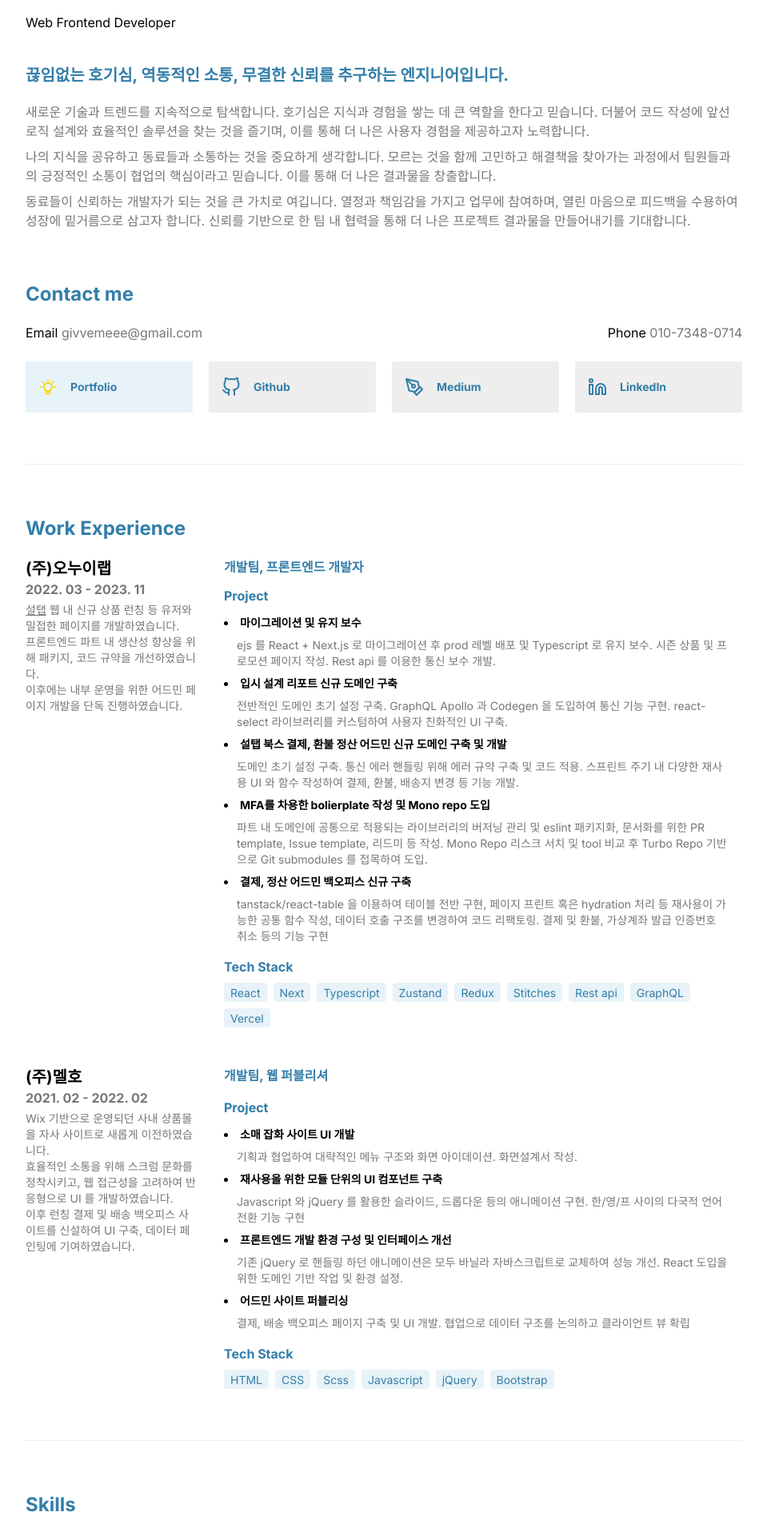
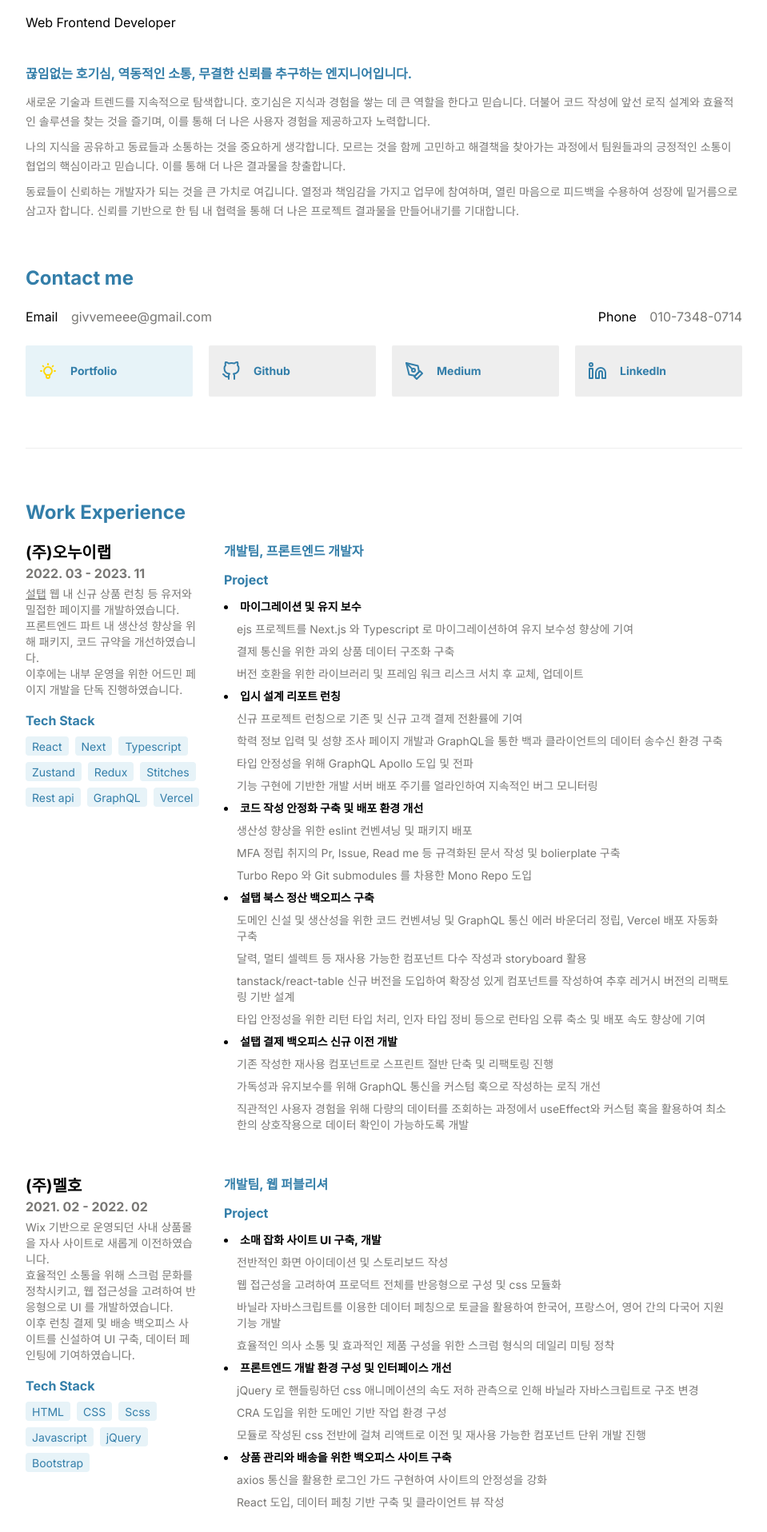
Before and after one commit to givvemee/vivi.page, a Next.js app: page /resume in a window 1280 px wide. Shown: the part 144-2060 px from the top of the page at 80% size, without its empty margins (160-1119 px from the left). Built offline with nearby package versions, Linux system fonts and the light colour scheme.

Commit message:
[feat]이력서 업데이트 v2.1

```diff
--- a/app/resume/list.ts
+++ b/app/resume/list.ts
@@ -2,29 +2,103 @@ export const OnuiiProject = [
   {
     id: 1,
     name: '마이그레이션 및 유지 보수',
-    desc: 'ejs 를 React + Next.js 로 마이그레이션 후 prod 레벨 배포 및 Typescript 로 유지 보수. 시즌 상품 및 프로모션 페이지 작성. Rest api 를 이용한 통신 보수 개발.',
+    desc: [
+      {
+        id: 1,
+        text: 'ejs 프로젝트를 Next.js 와 Typescript 로 마이그레이션하여 유지 보수성 향상에 기여',
+      },
+      {
+        id: 2,
+        text: '결제 통신을 위한 과외 상품 데이터 구조화 구축',
+      },
+      {
+        id: 3,
+        text: '버전 호환을 위한 라이브러리 및 프레임 워크 리스크 서치 후 교체, 업데이트',
+      },
+    ],
   },
   {
     id: 2,
-    name: '입시 설계 리포트 신규 도메인 구축',
-    desc: '전반적인 도메인 초기 설정 구축. GraphQL Apollo 과 Codegen 을 도입하여 통신 기능 구현. react-select 라이브러리를 커스텀하여 사용자 친화적인 UI 구축.',
+    name: '입시 설계 리포트 런칭',
+    desc: [
+      {
+        id: 1,
+        text: '신규 프로젝트 런칭으로 기존 및 신규 고객 결제 전환률에 기여',
+      },
+      {
+        id: 3,
+        text: '학력 정보 입력 및 성향 조사 페이지 개발과 GraphQL을 통한 백과 클라이언트의 데이터 송수신 환경 구축',
+      },
+      {
+        id: 2,
+        text: '타입 안정성을 위해 GraphQL Apollo 도입 및 전파',
+      },
+      {
+        id: 4,
+        text: '기능 구현에 기반한 개발 서버 배포 주기를 얼라인하여 지속적인 버그 모니터링',
+      },
+    ],
   },
   {
     id: 3,
-    name: '설탭 북스 결제, 환불 정산 어드민 신규 도메인 구축 및 개발',
-    desc: '도메인 초기 설정 구축. 통신 에러 핸들링 위해 에러 규약 구축 및 코드 적용. 스프린트 주기 내 다양한 재사용 UI 와 함수 작성하여 결제, 환불, 배송지 변경 등 기능 개발.',
+    name: '코드 작성 안정화 구축 및 배포 환경 개선',
+    desc: [
+      {
+        id: 1,
+        text: '생산성 향상을 위한 eslint 컨벤셔닝 및 패키지 배포 ',
+      },
+      {
+        id: 2,
+        text: 'MFA 정립 취지의 Pr, Issue, Read me 등 규격화된 문서 작성 및 bolierplate 구축',
+      },
+      {
+        id: 3,
+        text: 'Turbo Repo 와 Git submodules 를 차용한 Mono Repo 도입',
+      },
+    ],
   },
   {
     id: 4,
-    name: 'MFA를 차용한 bolierplate 작성 및 Mono repo 도입',
-    desc: '파트 내 도메인에 공통으로 적용되는 라이브러리의 버저닝 관리 및 eslint 패키지화, 문서화를 위한 PR template, Issue template, 리드미 등 작성. Mono Repo 리스크 서치 및 tool 비교 후 Turbo Repo 기반으로 Git submodules 를 접목하여 도입.',
+    name: '설탭 북스 정산 백오피스 구축',
+    desc: [
+      {
+        id: 1,
+        text: '도메인 신설 및 생산성을 위한 코드 컨벤셔닝 및 GraphQL 통신 에러 바운더리 정립, Vercel 배포 자동화 구축',
+      },
+      {
+        id: 2,
+        text: '달력, 멀티 셀렉트 등 재사용 가능한 컴포넌트 다수 작성과 storyboard 활용',
+      },
+      {
+        id: 3,
+        text: 'tanstack/react-table 신규 버전을 도입하여 확장성 있게 컴포넌트를 작성하여 추후 레거시 버전의 리팩토링 기반 설계',
+      },
+      {
+        id: 4,
+        text: '타입 안정성을 위한 리턴 타입 처리, 인자 타입 정비 등으로 런타임 오류 축소 및 배포 속도 향상에 기여',
+      },
+    ],
   },
   {
     id: 5,
-    name: '결제, 정산 어드민 백오피스 신규 구축',
-    desc: 'tanstack/react-table 을 이용하여 테이블 전반 구현, 페이지 프린트 혹은 hydration 처리 등 재사용이 가능한 공통 함수 작성, 데이터 호출 구조를 변경하여 코드 리팩토링. 결제 및 환불, 가상계좌 발급 인증번호 취소 등의 기능 구현',
+    name: '설탭 결제 백오피스 신규 이전 개발',
+    desc: [
+      {
+        id: 1,
+        text: '기존 작성한 재사용 컴포넌트로 스프린트 절반 단축 및 리팩토링 진행',
+      },
+      {
+        id: 2,
+        text: '가독성과 유지보수를 위해 GraphQL 통신을 커스텀 훅으로 작성하는 로직 개선',
+      },
+      {
+        id: 3,
+        text: '직관적인 사용자 경험을 위해 다량의 데이터를 조회하는 과정에서  useEffect와 커스텀 훅을 활용하여 최소한의 상호작용으로 데이터 확인이 가능하도록 개발',
+      },
+    ],
   },
 ];
+
 export const OnuiiStack = [
   'React',
   'Next',
@@ -40,23 +114,58 @@ export const OnuiiStack = [
 export const MelhoProject = [
   {
     id: 1,
-    name: '소매 잡화 사이트 UI 개발',
-    desc: '기획과 협업하여 대략적인 메뉴 구조와 화면 아이데이션. 화면설계서 작성.',
+    name: '소매 잡화 사이트 UI 구축, 개발',
+    desc: [
+      {
+        id: 1,
+        text: '전반적인 화면 아이데이션 및 스토리보드 작성',
+      },
+      {
+        id: 2,
+        text: '웹 접근성을 고려하여 프로덕트 전체를 반응형으로 구성 및 css 모듈화',
+      },
+      {
+        id: 3,
+        text: '바닐라 자바스크립트를 이용한 데이터 페칭으로 토글을 활용하여 한국어, 프랑스어, 영어 간의 다국어 지원 기능 개발',
+      },
+      {
+        id: 4,
+        text: '효율적인 의사 소통 및 효과적인 제품 구성을 위한 스크럼 형식의 데일리 미팅 정착',
+      },
+    ],
   },
   {
     id: 2,
-    name: '재사용을 위한 모듈 단위의 UI 컴포넌트 구축',
-    desc: 'Javascript 와 jQuery 를 활용한 슬라이드, 드롭다운 등의 애니메이션 구현. 한/영/프 사이의 다국적 언어 전환 기능 구현',
+    name: '프론트엔드 개발 환경 구성 및 인터페이스 개선',
+    desc: [
+      {
+        id: 1,
+        text: 'jQuery 로 핸들링하던 css 애니메이션의 속도 저하 관측으로 인해 바닐라 자바스크립트로 구조 변경',
+      },
+      {
+        id: 2,
+        text: 'CRA 도입을 위한 도메인 기반 작업 환경 구성',
+      },
+      {
+        id: 3,
+        text: '모듈로 작성된 css 전반에 걸쳐 리액트로 이전 및 재사용 가능한 컴포넌트 단위 개발 진행',
+      },
+    ],
   },
-  {
-    id: 4,
-    name: '프론트엔드 개발 환경 구성 및 인터페이스 개선',
-    desc: '기존 jQuery 로 핸들링 하던 애니메이션은 모두 바닐라 자바스크립트로 교체하여 성능 개선. React 도입을 위한 도메인 기반 작업 및 환경 설정.',
-  },
+
   {
     id: 3,
-    name: '어드민 사이트 퍼블리싱',
-    desc: '결제, 배송 백오피스 페이지 구축 및 UI 개발. 협업으로 데이터 구조를 논의하고 클라이언트 뷰 확립',
+    name: '상품 관리와 배송을 위한 백오피스 사이트 구축',
+    desc: [
+      {
+        id: 1,
+        text: 'axios 통신을 활용한 로그인 가드 구현하여 사이트의 안정성을 강화',
+      },
+      {
+        id: 2,
+        text: 'React 도입, 데이터 페칭 기반 구축 및 클라이언트 뷰 작성',
+      },
+    ],
   },
 ];
 
--- a/app/resume/page.tsx
+++ b/app/resume/page.tsx
@@ -19,22 +19,22 @@ const Resume = () => {
       <p className="mb-3">Web Frontend Developer</p>
 
       <div className="mt-10">
-        <p className="text-xl text-main font-bold mb-5">
+        <p className=" text-main font-bold mb-3">
           끊임없는 호기심, 역동적인 소통, 무결한 신뢰를 추구하는 엔지니어입니다.
         </p>
-        <p className="text-normal leading-6 ">
+        <p className="text-normal text-sm leading-6">
           새로운 기술과 트렌드를 지속적으로 탐색합니다. 호기심은 지식과 경험을
           쌓는 데 큰 역할을 한다고 믿습니다. 더불어 코드 작성에 앞선 로직 설계와
           효율적인 솔루션을 찾는 것을 즐기며, 이를 통해 더 나은 사용자 경험을
           제공하고자 노력합니다.
         </p>
-        <p className="text-normal leading-6 mt-2">
+        <p className="text-normal text-sm leading-6 mt-2">
           나의 지식을 공유하고 동료들과 소통하는 것을 중요하게 생각합니다.
           모르는 것을 함께 고민하고 해결책을 찾아가는 과정에서 팀원들과의
           긍정적인 소통이 협업의 핵심이라고 믿습니다. 이를 통해 더 나은 결과물을
           창출합니다.
         </p>
-        <p className="text-normal leading-6 mt-2">
+        <p className="text-normal text-sm leading-6 mt-2">
           동료들이 신뢰하는 개발자가 되는 것을 큰 가치로 여깁니다. 열정과
           책임감을 가지고 업무에 참여하며, 열린 마음으로 피드백을 수용하여
           성장에 밑거름으로 삼고자 합니다. 신뢰를 기반으로 한 팀 내 협력을 통해
@@ -42,13 +42,13 @@ const Resume = () => {
         </p>
       </div>
 
-      <div className="mt-16">
+      <div className="mt-14">
         <p className="text-main text-2xl font-bold mb-5">Contact me</p>
         <div className="flex justify-between">
           <div onClick={util.SendEmail} className="cursor-pointer">
             <p className="mb-1">
               Email{' '}
-              <span className="font-normal text-normal">
+              <span className="font-normal text-normal pl-3">
                 givvemeee@gmail.com
               </span>
             </p>
@@ -56,7 +56,9 @@ const Resume = () => {
           <div onClick={util.PhoneCall} className="cursor-pointer">
             <p className="mb-1">
               Phone{' '}
-              <span className="font-normal text-normal">010-7348-0714</span>
+              <span className="font-normal text-normal pl-3">
+                010-7348-0714
+              </span>
             </p>
           </div>
         </div>
@@ -92,7 +94,7 @@ const Resume = () => {
         </div>
       </div>
       <div className="bg-grey my-16 h-px" />
-      <div className="mt-16">
+      <div className="mt-14">
         <p className="text-main text-2xl font-bold mb-5">Work Experience</p>
         <div>
           <div className="grid grid-flow-col gap-2">
@@ -109,6 +111,16 @@ const Resume = () => {
                 개선하였습니다. <br /> 이후에는 내부 운영을 위한 어드민 페이지
                 개발을 단독 진행하였습니다.{' '}
               </p>
+              <div className="mt-3">
+                <p className="text-main font-bold mb-2">Tech Stack</p>
+                <div className="flex gap-2 flex-wrap">
+                  {OnuiiStack.map((stack, idx) => (
+                    <button key={idx} className="bg-sub px-2 rounded">
+                      <span className="text-sm text-main">{stack}</span>
+                    </button>
+                  ))}
+                </div>
+              </div>
             </div>
             <div>
               <p className="text-main font-bold mb-2">
@@ -123,28 +135,21 @@ const Resume = () => {
                         {project.name}
                         <br />
                       </p>
-                      <p className="text-normal text-sm px-4 py-1">
-                        {project.desc}
-                      </p>
+                      {project.desc.map((item) => (
+                        <p
+                          className="text-normal text-sm px-4 py-1"
+                          key={item.id}
+                        >
+                          {item.text}
+                        </p>
+                      ))}
                     </li>
                   ))}
                 </ul>
               </div>
-
-              <div className="mt-3">
-                <p className="text-main font-bold mb-2">Tech Stack</p>
-                <div className="flex gap-2 flex-wrap">
-                  {OnuiiStack.map((stack, idx) => (
-                    <button key={idx} className="bg-sub px-2 rounded">
-                      <span className="text-sm text-main">{stack}</span>
-                    </button>
-                  ))}
-                </div>
-              </div>
             </div>
           </div>
         </div>
-
         <div className="mt-12">
           <div className="grid grid-flow-col gap-2">
             <div className="w-60">
@@ -158,26 +163,6 @@ const Resume = () => {
                 이후 런칭 결제 및 배송 백오피스 사이트를 신설하여 UI 구축,
                 데이터 페인팅에 기여하였습니다.
               </p>
-            </div>
-            <div>
-              <p className="text-main font-bold mb-2">개발팀, 웹 퍼블리셔</p>
-              <div className="mt-3">
-                <p className="text-main mt-4 font-bold mb-2">Project</p>
-                <ul className="list-disc list-inside text-sm">
-                  {MelhoProject.map((project, idx) => (
-                    <li key={project.id}>
-                      <p className="inline leading-7 font-bold">
-                        {project.name}
-                        <br />
-                      </p>
-                      <p className="text-normal text-sm px-4 py-1">
-                        {project.desc}
-                      </p>
-                    </li>
-                  ))}
-                </ul>
-              </div>
-
               <div className="mt-3">
                 <p className="text-main mt-3 font-bold mb-2">Tech Stack</p>
                 <div className="flex gap-2 flex-wrap">
@@ -189,11 +174,35 @@ const Resume = () => {
                 </div>
               </div>
             </div>
+            <div className="min-w-full">
+              <p className="text-main font-bold mb-2">개발팀, 웹 퍼블리셔</p>
+              <div className="mt-3">
+                <p className="text-main font-bold mb-2">Project</p>
+                <ul className="list-disc list-inside text-sm">
+                  {MelhoProject.map((project) => (
+                    <li key={project.id}>
+                      <p className="inline leading-7 font-bold">
+                        {project.name}
+                        <br />
+                      </p>
+                      {project.desc.map((item) => (
+                        <p
+                          className="text-normal text-sm px-4 py-1"
+                          key={item.id}
+                        >
+                          {item.text}
+                        </p>
+                      ))}
+                    </li>
+                  ))}
+                </ul>
+              </div>
+            </div>
           </div>
         </div>
       </div>
       <div className="bg-grey my-16 h-px" />
-      <div className="mt-16">
+      <div className="mt-14">
         <p className="text-main text-2xl font-bold mb-5">Skills</p>
         <div className="mb-7">
           <div>
@@ -202,7 +211,7 @@ const Resume = () => {
                 Code Philosophy
               </p>
             </div>
-            <span className="text-normal">
+            <span className="text-normal text-sm">
               항상 정답인 선지가 있을 거라 생각하지 않습니다. 최적의 코드는
               종합적인 상황을 고려하여 결정되며, 항상 코드를 분석하고 탐구하여
               적절한 판단을 내리려 노력합니다. 협업을 위한 직관적 네이밍과
@@ -218,7 +227,7 @@ const Resume = () => {
                 React & Next.js Mastery
               </p>
             </div>
-            <span className="text-normal">
+            <span className="text-normal text-sm">
               React와 Next.js는 자주 사용하는 기술이며, 문제에 부딪히면 공식
               문서를 선행으로 참고합니다. 최선의 코드를 먼저 구현하고 이후에는
               고민하며 최적화 작업을 즐기고 있습니다. 코드를 기능, 상태, 타입
@@ -234,7 +243,7 @@ const Resume = () => {
                 Typescript Proficiency
               </p>
             </div>
-            <span className="text-normal">
+            <span className="text-normal text-sm">
               Javascript 경험이 풍부하며, Typescript 생태계에 적응하기 위해
               노력하고 있습니다. 타입 에러를 최소화하기 위해 type narrowing,
               type guard를 활용하며, any-script를 피하고자 합니다.
@@ -248,14 +257,14 @@ const Resume = () => {
                 Effective Communication
               </p>
             </div>
-            <span className="text-normal">
+            <span className="text-normal text-sm">
               회의 이외에도 동료와 코드에 관련된 대화를 나누는 것을 좋아합니다.
               내가 작성한 로직을 다른 사람이라면 어떻게 작성하는지 항상 궁금해
               하고, 이로 인사이트를 얻어 코드를 유지하거나 보완하는 데에
               할애하는 시간을 소중히 여깁니다.
             </span>
             <br />
-            <span className="text-normal">
+            <span className="text-normal text-sm">
               모든 대화는 각자의 논리와 경험을 공유하는 기회라고 생각하며, 적은
               커뮤니케이션보다는 많은 커뮤니케이션이 항상 도움이 된다고
               믿습니다.
@@ -269,7 +278,7 @@ const Resume = () => {
                 Web Expertise
               </p>
             </div>
-            <span className="text-normal">
+            <span className="text-normal text-sm">
               유저 입장에서 보여지는 것, 판단할 수 있는 것에 대한 생각을
               끊임없이 하며 최적의 인터랙션에 대해 고민합니다. PC와 모바일 간의
               차이를 이해하고, 다양한 브라우저에서의 호환성을 고려하여 코드를
```
